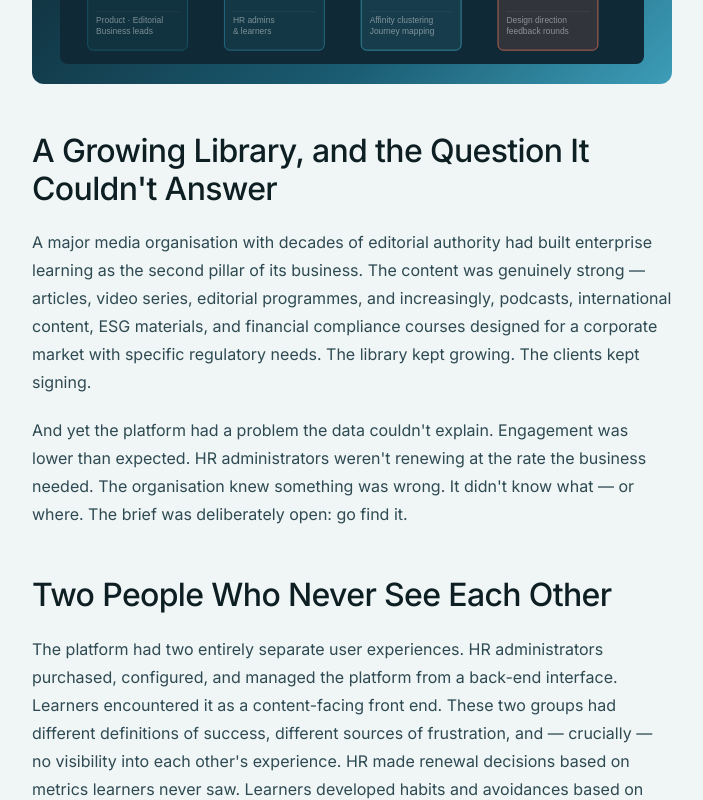
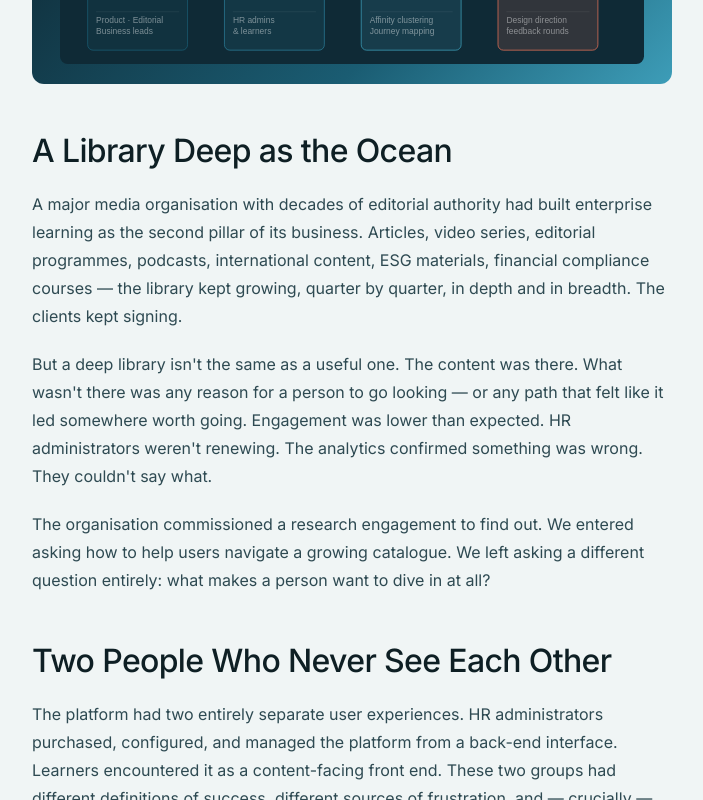
Before and after one commit to tl-sy-nl/portfolio, a React (Vite) app: page /cases/digital-learning in a window 1280 px wide. Shown: the part 820-1620 px from the top of the page, without its empty margins (288-991 px from the left). Built offline with nearby package versions, Linux system fonts and the light colour scheme; a web font is replaced by a local one.

Commit message:
Digital Learning: deep ocean opening, break three-gap rhythm

```diff
--- a/src/pages/cases/DigitalLearning.jsx
+++ b/src/pages/cases/DigitalLearning.jsx
@@ -414,9 +414,10 @@ export default function DigitalLearning() {
 
       {/* OVERVIEW */}
       <FadeIn>
-        <h2>A Growing Library, and the Question It Couldn't Answer</h2>
-        <p>A major media organisation with decades of editorial authority had built enterprise learning as the second pillar of its business. The content was genuinely strong — articles, video series, editorial programmes, and increasingly, podcasts, international content, ESG materials, and financial compliance courses designed for a corporate market with specific regulatory needs. The library kept growing. The clients kept signing.</p>
-        <p>And yet the platform had a problem the data couldn't explain. Engagement was lower than expected. HR administrators weren't renewing at the rate the business needed. The organisation knew something was wrong. It didn't know what — or where. The brief was deliberately open: go find it.</p>
+        <h2>A Library Deep as the Ocean</h2>
+        <p>A major media organisation with decades of editorial authority had built enterprise learning as the second pillar of its business. Articles, video series, editorial programmes, podcasts, international content, ESG materials, financial compliance courses — the library kept growing, quarter by quarter, in depth and in breadth. The clients kept signing.</p>
+        <p>But a deep library isn't the same as a useful one. The content was there. What wasn't there was any reason for a person to go looking — or any path that felt like it led somewhere worth going. Engagement was lower than expected. HR administrators weren't renewing. The analytics confirmed something was wrong. They couldn't say what.</p>
+        <p>The organisation commissioned a research engagement to find out. We entered asking how to help users navigate a growing catalogue. We left asking a different question entirely: what makes a person want to dive in at all?</p>
       </FadeIn>
 
       {/* RESEARCH DESIGN */}
@@ -499,9 +500,9 @@ export default function DigitalLearning() {
       </FadeIn>
 
       <FadeIn>
-        <p>The organisation understood itself as an enterprise learning platform. Learners experienced it as a general-knowledge media source — and arrived with the casual browsing expectations that implied. The interface built for structured study met users who hadn't come to study. That mismatch was permanent.</p>
-        <p>Internal stakeholders rated the content highly. Self-directed learners looking for professional depth found it insufficient — and found the catalogue hard to navigate toward anything relevant. The problem wasn't quality. It was that the architecture assumed users already knew what they were looking for.</p>
-        <p>And the platform's structured course format signalled, before anything else, that learning here required commitment. For learners who hadn't chosen to be there — assigned by HR, not self-directed — that signal was enough to stop engagement before it started. The features designed to communicate quality were precisely the features suppressing casual use.</p>
+        <p>The organisation understood itself as an enterprise learning platform. Learners experienced it as something closer to a digital magazine — a general-knowledge source you browse, not a place you study. They arrived in explore mode. The interface wanted them in study mode. Nobody had noticed this because nobody had asked.</p>
+        <p>The second gap was harder to see, because it hid behind something true. The content was good — internal stakeholders said so, and they weren't wrong. But good content buried under the wrong architecture is still unfindable. Learners came with a vague professional need, not a search term. The catalogue gave them no path in. They left empty-handed and didn't come back.</p>
+        <p>And before any of that — before a learner read a single word of content — the platform had already made its first impression. Progress bars. Completion requirements. Structured course paths. All of it communicated the same thing: this will take a while. For learners who hadn't chosen to be there, that was enough. Not a usability failure. A welcome that felt like a warning.</p>
       </FadeIn>
 
       {/* DESIGN DIRECTIONS */}
```
